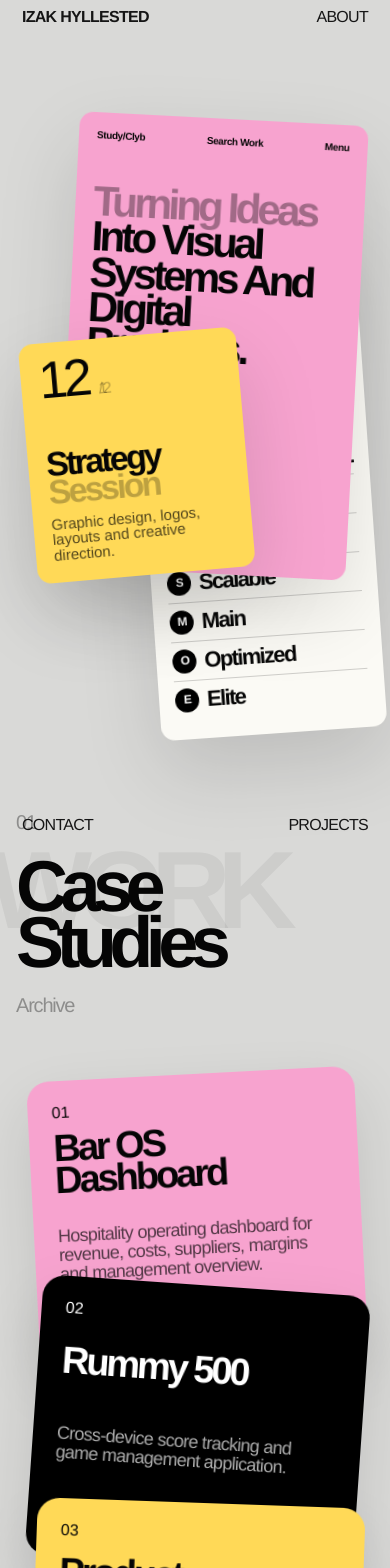
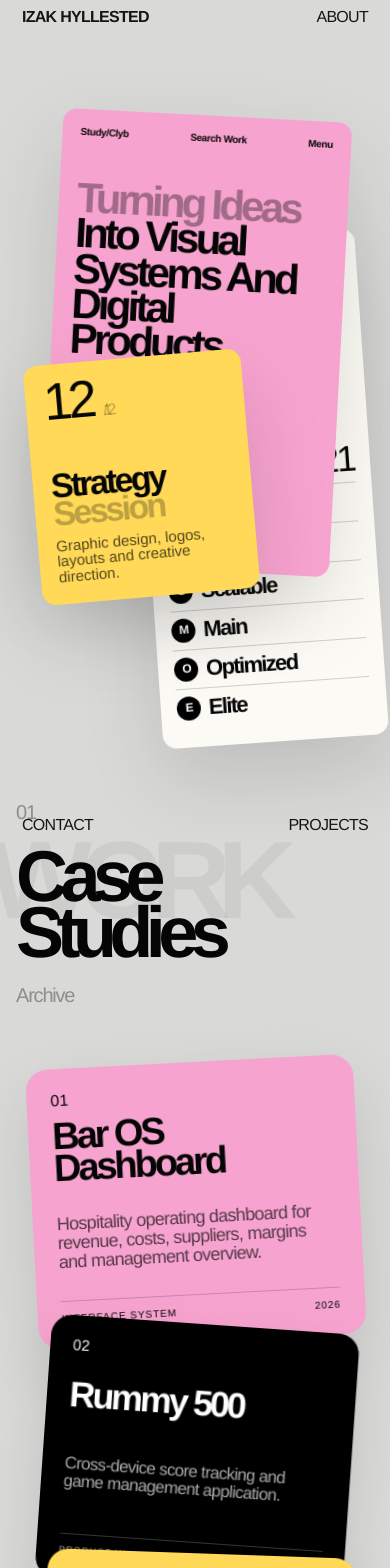
Before and after one commit to izakjonathan/port2, a Next.js app: page / in a window 390 px wide. Shown: the top 1568 px of the page. Built offline with nearby package versions, Linux system fonts and the light colour scheme.

Commit message:
Replace project with latest ZIP build

```diff
--- a/app/globals.css
+++ b/app/globals.css
@@ -151,7 +151,7 @@ select {
   background: var(--pink);
   color: var(--black);
   z-index: 30;
-  transform: translateX(calc(-42% + var(--mx, 0px))) translateY(var(--my, 0px)) rotate(3deg) scale(var(--scale, 1));
+  transform: translateX(-42%) rotate(3deg);
 }
 
 .hero-card-meta {
@@ -187,7 +187,7 @@ select {
   background: var(--yellow);
   color: var(--black);
   z-index: 55;
-  transform: translate3d(var(--mx, 0px), var(--my, 0px), 0) rotate(-5deg) scale(var(--scale, 1));
+  transform: rotate(-5deg);
 }
 
 .strategy-count {
@@ -230,7 +230,7 @@ select {
   background: var(--white-card);
   color: var(--black);
   z-index: 18;
-  transform: translate3d(var(--mx, 0px), var(--my, 0px), 0) rotate(-4deg) scale(var(--scale, 1));
+  transform: rotate(-4deg);
 }
 
 .profile-dots {
@@ -421,7 +421,7 @@ select {
   top: 15px;
   width: 76vw;
   background: var(--pink);
-  transform: translate3d(var(--mx, 0px), var(--my, 0px), 0) rotate(-3deg) scale(var(--scale, 1));
+  transform: rotate(-3deg);
 }
 
 .project-card-2 {
@@ -430,7 +430,7 @@ select {
   width: 76vw;
   background: #000;
   color: #fff;
-  transform: translate3d(var(--mx, 0px), var(--my, 0px), 0) rotate(4deg) scale(var(--scale, 1));
+  transform: rotate(4deg);
 }
 
 .project-card-2 h3,
@@ -454,7 +454,7 @@ select {
   top: 440px;
   width: 76vw;
   background: var(--yellow);
-  transform: translate3d(var(--mx, 0px), var(--my, 0px), 0) rotate(2deg) scale(var(--scale, 1));
+  transform: rotate(2deg);
 }
 
 .project-card-4 {
@@ -462,7 +462,7 @@ select {
   top: 655px;
   width: 76vw;
   background: var(--orange);
-  transform: translate3d(var(--mx, 0px), var(--my, 0px), 0) rotate(-2deg) scale(var(--scale, 1));
+  transform: rotate(-2deg);
 }
 
 .project-card-5 {
@@ -860,7 +860,7 @@ select {
     width: 74vw;
     min-height: 455px;
     padding: 18px 18px 34px;
-    transform: translateX(calc(-42% + var(--mx, 0px))) translateY(var(--my, 0px)) rotate(3deg) scale(var(--scale, 1));
+    transform: translateX(-42%) rotate(3deg);
   }
 
   .hero-card-meta {
@@ -995,96 +995,238 @@ select {
 }
 
 
+
+
 /* =====================================================
-   V20 MOTION RESET
-   Built from clean V12 baseline. No stacked old animation blocks.
-   Animation variables are integrated into the real layout transforms.
+   PHASE 2 MOBILE TOUCH MOTION SYSTEM
+   Extends Phase 1:
+   - sticky-feeling project stack motion
+   - animated background ambience
+   - scroll-reactive menu behavior
+   - text/section reveals
+   - keeps mobile card centering and tap/drag behavior
    ===================================================== */
+
+:root{
+  --motion-ease:cubic-bezier(.16,1,.3,1);
+  --motion-speed:360ms;
+  --ambient-x:0;
+  --ambient-y:0;
+}
+
+html,
+body{
+  overflow-x:hidden !important;
+}
+
+body::before{
+  content:"";
+  position:fixed;
+  inset:-25%;
+  z-index:0;
+  pointer-events:none;
+  background:
+    radial-gradient(circle at calc(42% + var(--ambient-x) * 9%) calc(24% + var(--ambient-y) * 8%), rgba(255,255,255,.26), transparent 28%),
+    radial-gradient(circle at calc(20% + var(--ambient-y) * 8%) 54%, rgba(247,163,207,.18), transparent 30%),
+    radial-gradient(circle at calc(82% + var(--ambient-x) * -10%) 70%, rgba(255,222,92,.18), transparent 34%);
+  filter:blur(16px);
+  opacity:.72;
+  transform:translate3d(calc(var(--ambient-x) * 18px), calc(var(--ambient-y) * 18px),0);
+}
+
+.site-home{
+  position:relative;
+  z-index:1;
+}
+
+.fixed-menu{
+  z-index:10000 !important;
+  transition:
+    opacity 280ms var(--motion-ease),
+    transform 280ms var(--motion-ease),
+    filter 280ms var(--motion-ease) !important;
+}
+
+.fixed-menu-inner{
+  padding-left:22px !important;
+  padding-right:22px !important;
+}
+
+.fixed-menu.is-scroll-down{
+  opacity:.62;
+  filter:blur(.2px);
+}
+
+.fixed-menu-header.is-scroll-down{
+  transform:translateY(-8px) scale(.985) !important;
+}
+
+.fixed-menu-footer.is-scroll-down{
+  transform:translateY(8px) scale(.985) !important;
+}
 
 .hero-card,
 .project-card,
 .service-card{
   z-index:var(--z, auto) !important;
   cursor:pointer;
-  touch-action:manipulation;
+  touch-action:pan-y;
   transition:
-    transform 420ms cubic-bezier(.16,1,.3,1),
-    box-shadow 420ms cubic-bezier(.16,1,.3,1),
-    filter 420ms cubic-bezier(.16,1,.3,1),
-    opacity 420ms cubic-bezier(.16,1,.3,1);
+    transform var(--motion-speed) var(--motion-ease),
+    box-shadow var(--motion-speed) var(--motion-ease),
+    filter var(--motion-speed) var(--motion-ease),
+    opacity var(--motion-speed) var(--motion-ease);
   will-change:transform;
+}
+
+.hero-card.is-touching,
+.project-card.is-touching,
+.service-card.is-touching{
+  --touch-scale:.985;
+}
+
+.hero-card.is-dragging,
+.project-card.is-dragging,
+.service-card.is-dragging{
+  transition:
+    box-shadow 160ms var(--motion-ease),
+    filter 160ms var(--motion-ease),
+    opacity 160ms var(--motion-ease);
 }
 
 .hero-card.is-front,
 .project-card.is-front,
 .service-card.is-front{
-  --scale:1.035;
-  box-shadow:0 48px 130px rgba(0,0,0,.28) !important;
-  filter:saturate(1.08) contrast(1.03);
+  --front-scale:1.035;
+  box-shadow:0 50px 135px rgba(0,0,0,.29) !important;
+  filter:saturate(1.1) contrast(1.03);
 }
 
 [data-reveal]{
   opacity:0;
+  filter:blur(8px);
 }
 
 .motion-ready [data-reveal]{
-  animation:revealV20 620ms cubic-bezier(.16,1,.3,1) forwards;
-  animation-delay:var(--delay,0ms);
+  animation:phase2Reveal 660ms var(--motion-ease) forwards;
+  animation-delay:var(--reveal-delay,0ms);
 }
 
-/* Mobile: one centered composition source of truth */
-@media (max-width:900px){
-  html,
-  body{
-    overflow-x:hidden !important;
+.motion-ready [data-reveal].is-visible{
+  opacity:1;
+}
+
+/* Text motion */
+.section-heading,
+.background-word,
+.hero-title,
+.about-copy{
+  transform:translate3d(0, calc((1 - var(--stack-progress, 1)) * 8px), 0);
+}
+
+.background-word{
+  animation:phase2WordDrift 8s ease-in-out infinite alternate;
+}
+
+/* Desktop/tablet composition with motion variables */
+.hero-card-main{
+  transform:
+    translateX(calc(-42% + var(--float-x,0px) + var(--drag-x,0px)))
+    translateY(calc(var(--float-y,0px) + var(--drag-y,0px)))
+    rotate(3deg)
+    scale(var(--touch-scale, var(--front-scale, 1))) !important;
+}
+
+.hero-card-strategy{
+  transform:
+    translateX(calc(var(--float-x,0px) + var(--drag-x,0px)))
+    translateY(calc(var(--float-y,0px) + var(--drag-y,0px)))
+    rotate(-5deg)
+    scale(var(--touch-scale, var(--front-scale, 1))) !important;
+}
+
+.hero-card-profile{
+  transform:
+    translateX(calc(var(--float-x,0px) + var(--drag-x,0px)))
+    translateY(calc(var(--float-y,0px) + var(--drag-y,0px)))
+    rotate(-4deg)
+    scale(var(--touch-scale, var(--front-scale, 1))) !important;
+}
+
+/* MOBILE: centered, touchscreen-first composition */
+@media(max-width:900px){
+  :root{
+    --menu-size:16px;
+    --menu-x:22px;
+    --type-hero:42px;
+    --type-section:72px;
+    --type-card:38px;
+    --type-body:18px;
+    --page-x:16px;
   }
 
   .home-hero{
+    min-height:840px !important;
     overflow:hidden !important;
-    min-height:850px !important;
+    width:100vw !important;
+    max-width:100vw !important;
   }
 
   .hero-card-main{
+    top:112px !important;
     left:50% !important;
     right:auto !important;
-    top:112px !important;
     width:74vw !important;
+    max-width:330px !important;
     min-height:455px !important;
+    padding:18px 18px 34px !important;
     transform:
-      translateX(calc(-45% + var(--mx, 0px)))
-      translateY(var(--my, 0px))
+      translateX(calc(-50% + var(--float-x,0px) + var(--drag-x,0px)))
+      translateY(calc(var(--float-y,0px) + var(--drag-y,0px)))
       rotate(3deg)
-      scale(var(--scale, 1)) !important;
+      scale(var(--touch-scale, var(--front-scale, 1))) !important;
   }
 
   .hero-card-strategy{
+    top:350px !important;
     left:50% !important;
     right:auto !important;
-    top:330px !important;
     width:56vw !important;
+    max-width:245px !important;
     min-height:225px !important;
+    padding:18px !important;
     transform:
-      translateX(calc(-78% + var(--mx, 0px)))
-      translateY(var(--my, 0px))
+      translateX(calc(-76% + var(--float-x,0px) + var(--drag-x,0px)))
+      translateY(calc(var(--float-y,0px) + var(--drag-y,0px)))
       rotate(-5deg)
-      scale(var(--scale, 1)) !important;
+      scale(var(--touch-scale, var(--front-scale, 1))) !important;
   }
 
   .hero-card-profile{
+    top:235px !important;
     left:50% !important;
     right:auto !important;
-    top:230px !important;
     width:58vw !important;
+    max-width:250px !important;
     min-height:370px !important;
+    padding:20px 16px !important;
+    z-index:14;
     transform:
-      translateX(calc(-22% + var(--mx, 0px)))
-      translateY(var(--my, 0px))
+      translateX(calc(-22% + var(--float-x,0px) + var(--drag-x,0px)))
+      translateY(calc(var(--float-y,0px) + var(--drag-y,0px)))
       rotate(-4deg)
-      scale(var(--scale, 1)) !important;
+      scale(var(--touch-scale, var(--front-scale, 1))) !important;
   }
 
+  .hero-card.is-front{
+    --front-scale:1.028;
+  }
+
+  /* Sticky-feeling project stack */
   .project-card-stage{
-    min-height:1180px !important;
+    min-height:1260px !important;
+    perspective:1000px;
+    transform-style:preserve-3d;
   }
 
   .project-card{
@@ -1092,42 +1234,74 @@ select {
     right:auto !important;
     width:84vw !important;
     max-width:360px !important;
+    opacity:var(--stack-opacity, 1);
+    transform:
+      translateX(calc(-50% + var(--float-x,0px) + var(--drag-x,0px)))
+      translateY(calc(var(--stack-y,0px) + var(--float-y,0px) + var(--drag-y,0px)))
+      rotate(var(--card-r,0deg))
+      scale(calc(var(--stack-scale,1) * var(--touch-scale, var(--front-scale, 1)))) !important;
   }
 
-  .project-card-1{
-    top:10px !important;
-    transform:translateX(calc(-50% + var(--mx,0px))) translateY(var(--my,0px)) rotate(-3deg) scale(var(--scale,1)) !important;
+  .project-card-1{top:10px !important; --card-r:-3deg;}
+  .project-card-2{top:235px !important; --card-r:4deg;}
+  .project-card-3{top:460px !important; --card-r:2deg;}
+  .project-card-4{top:685px !important; --card-r:-2deg;}
+  .project-card-5{top:910px !important; --card-r:3deg;}
+
+  .service-card-stage{
+    min-height:960px !important;
   }
 
-  .project-card-2{
-    top:220px !important;
-    transform:translateX(calc(-50% + var(--mx,0px))) translateY(var(--my,0px)) rotate(4deg) scale(var(--scale,1)) !important;
+  .service-card{
+    left:50% !important;
+    right:auto !important;
+    width:84vw !important;
+    max-width:360px !important;
+    transform:
+      translateX(calc(-50% + var(--float-x,0px) + var(--drag-x,0px)))
+      translateY(calc(var(--float-y,0px) + var(--drag-y,0px)))
+      rotate(var(--card-r,0deg))
+      scale(var(--touch-scale, var(--front-scale, 1))) !important;
   }
 
-  .project-card-3{
-    top:440px !important;
-    transform:translateX(calc(-50% + var(--mx,0px))) translateY(var(--my,0px)) rotate(2deg) scale(var(--scale,1)) !important;
-  }
-
-  .project-card-4{
-    top:660px !important;
-    transform:translateX(calc(-50% + var(--mx,0px))) translateY(var(--my,0px)) rotate(-2deg) scale(var(--scale,1)) !important;
-  }
-
-  .project-card-5{
-    top:880px !important;
-    transform:translateX(calc(-50% + var(--mx,0px))) translateY(var(--my,0px)) rotate(3deg) scale(var(--scale,1)) !important;
-  }
+  .service-card-graphic{top:0 !important; --card-r:-4deg;}
+  .service-card-web{top:210px !important; --card-r:3deg;}
+  .service-card-dev{top:430px !important; --card-r:-3deg;}
+  .service-card-editorial{top:650px !important; --card-r:2deg;}
 }
 
-@keyframes revealV20{
+/* Desktop/fallback rotation variables */
+.project-card-1,
+.service-card-graphic{--card-r:-3deg;}
+.project-card-2,
+.service-card-web{--card-r:4deg;}
+.project-card-3,
+.service-card-dev{--card-r:2deg;}
+.project-card-4{--card-r:-2deg;}
+.project-card-5,
+.service-card-editorial{--card-r:3deg;}
+
+@keyframes phase2Reveal{
   from{
     opacity:0;
     filter:blur(8px);
+    transform:translateY(18px);
   }
   to{
     opacity:1;
     filter:blur(0);
+    transform:translateY(0);
+  }
+}
+
+@keyframes phase2WordDrift{
+  from{
+    letter-spacing:-.13em;
+    opacity:.36;
+  }
+  to{
+    letter-spacing:-.08em;
+    opacity:.52;
   }
 }
 
--- a/app/page.js
+++ b/app/page.js
@@ -11,61 +11,160 @@ export default function Home() {
   useEffect(() => {
     const cards = Array.from(document.querySelectorAll("[data-card-layer]"));
     const revealItems = Array.from(document.querySelectorAll("[data-reveal]"));
+    const projectStack = document.querySelector("[data-project-stack]");
+    const menuNodes = Array.from(document.querySelectorAll(".fixed-menu"));
 
+    let currentDrag = null;
     let raf = 0;
     let running = true;
     let scrollY = window.scrollY;
-    let pointerX = window.innerWidth / 2;
-    let pointerY = window.innerHeight / 2;
+    let lastScrollY = window.scrollY;
+    let scrollDirection = "up";
+    let lastTapTime = 0;
 
-    const bringToFront = (card) => {
+    const resetCardLayer = () => {
       cards.forEach((item, index) => {
         item.classList.remove("is-front");
         item.style.setProperty("--z", String(Number(item.dataset.baseZ || index + 1)));
       });
+    };
 
+    const bringToFront = (card) => {
+      resetCardLayer();
       card.classList.add("is-front");
       card.style.setProperty("--z", "900");
       activeCardRef.current = card;
     };
 
+    const snapBack = (card) => {
+      card.classList.remove("is-dragging");
+      card.style.setProperty("--drag-x", "0px");
+      card.style.setProperty("--drag-y", "0px");
+    };
+
+    const updateProjectStack = () => {
+      if (!projectStack) return;
+
+      const rect = projectStack.getBoundingClientRect();
+      const viewport = window.innerHeight;
+      const raw = (viewport * 0.72 - rect.top) / Math.max(rect.height - viewport * 0.4, 1);
+      const progress = Math.max(0, Math.min(1, raw));
+
+      projectStack.style.setProperty("--stack-progress", progress.toFixed(4));
+
+      const projectCards = Array.from(projectStack.querySelectorAll("[data-stack-card]"));
+      projectCards.forEach((card, index) => {
+        const count = Math.max(projectCards.length - 1, 1);
+        const local = Math.max(0, Math.min(1, progress * count - index + 1));
+        const stackY = (1 - local) * (22 + index * 4);
+        const stackScale = 0.94 + local * 0.06;
+        const stackOpacity = 0.55 + local * 0.45;
+
+        card.style.setProperty("--stack-y", `${stackY.toFixed(2)}px`);
+        card.style.setProperty("--stack-scale", stackScale.toFixed(3));
+        card.style.setProperty("--stack-opacity", stackOpacity.toFixed(3));
+      });
+    };
+
+    const updateMenuState = () => {
+      const isDown = scrollDirection === "down" && scrollY > 70;
+      menuNodes.forEach((menu) => {
+        menu.classList.toggle("is-scroll-down", isDown);
+        menu.classList.toggle("is-scroll-up", !isDown);
+      });
+    };
+
     const frame = (time) => {
       if (!running) return;
 
-      const centerX = window.innerWidth / 2;
-      const centerY = window.innerHeight / 2;
-      const mx = (pointerX - centerX) / centerX;
-      const my = (pointerY - centerY) / centerY;
-
       cards.forEach((card, index) => {
         const depth = Number(card.dataset.depth || 1);
-        const phase = Number(card.dataset.phase || index * 0.75);
-        const floatX = Math.cos(time / 1100 + phase) * depth * 3.5;
-        const floatY = Math.sin(time / 850 + phase) * depth * 7;
-        const pointerMoveX = mx * depth * 7;
-        const pointerMoveY = my * depth * 6;
-        const scrollMove = Math.max(-12, Math.min(12, scrollY * depth * -0.012));
+        const phase = Number(card.dataset.phase || index * 0.6);
+        const floatX = Math.cos(time / 1250 + phase) * depth * 2.8;
+        const floatY = Math.sin(time / 930 + phase) * depth * 6;
+        const scrollLift = Math.max(-10, Math.min(10, scrollY * depth * -0.01));
+        card.style.setProperty("--float-x", `${floatX.toFixed(2)}px`);
+        card.style.setProperty("--float-y", `${(floatY + scrollLift).toFixed(2)}px`);
+      });
 
-        card.style.setProperty("--mx", `${(floatX + pointerMoveX).toFixed(2)}px`);
-        card.style.setProperty("--my", `${(floatY + pointerMoveY + scrollMove).toFixed(2)}px`);
-      });
+      document.documentElement.style.setProperty("--ambient-y", `${Math.sin(time / 1800).toFixed(4)}`);
+      document.documentElement.style.setProperty("--ambient-x", `${Math.cos(time / 2100).toFixed(4)}`);
+
+      updateProjectStack();
+      updateMenuState();
 
       raf = requestAnimationFrame(frame);
     };
 
     cards.forEach((card, index) => {
       card.style.setProperty("--z", String(Number(card.dataset.baseZ || index + 1)));
+      card.style.setProperty("--drag-x", "0px");
+      card.style.setProperty("--drag-y", "0px");
 
       card.addEventListener("click", (event) => {
-        if (activeCardRef.current !== card) {
+        const isSameCard = activeCardRef.current === card;
+        const moved = card.dataset.didDrag === "true";
+
+        if (!isSameCard || moved) {
           event.preventDefault();
           event.stopPropagation();
           bringToFront(card);
+          card.dataset.didDrag = "false";
+          lastTapTime = Date.now();
+          return;
         }
+
+        const now = Date.now();
+        if (now - lastTapTime < 180) {
+          event.preventDefault();
+          event.stopPropagation();
+        }
+        lastTapTime = now;
       }, true);
 
-      card.addEventListener("pointerdown", () => {
-        if (activeCardRef.current !== card) bringToFront(card);
+      card.addEventListener("pointerdown", (event) => {
+        bringToFront(card);
+        currentDrag = {
+          card,
+          pointerId: event.pointerId,
+          startX: event.clientX,
+          startY: event.clientY,
+        };
+        card.dataset.didDrag = "false";
+        card.classList.add("is-touching");
+        try {
+          card.setPointerCapture(event.pointerId);
+        } catch {}
+      });
+
+      card.addEventListener("pointermove", (event) => {
+        if (!currentDrag || currentDrag.card !== card || currentDrag.pointerId !== event.pointerId) return;
+
+        const dx = event.clientX - currentDrag.startX;
+        const dy = event.clientY - currentDrag.startY;
+
+        if (Math.abs(dx) > 4 || Math.abs(dy) > 4) {
+          card.dataset.didDrag = "true";
+          card.classList.add("is-dragging");
+        }
+
+        const dragX = Math.max(-44, Math.min(44, dx * 0.34));
+        const dragY = Math.max(-36, Math.min(36, dy * 0.26));
+        card.style.setProperty("--drag-x", `${dragX.toFixed(2)}px`);
+        card.style.setProperty("--drag-y", `${dragY.toFixed(2)}px`);
+      });
+
+      card.addEventListener("pointerup", (event) => {
+        if (!currentDrag || currentDrag.card !== card || currentDrag.pointerId !== event.pointerId) return;
+        card.classList.remove("is-touching");
+        snapBack(card);
+        currentDrag = null;
+      });
+
+      card.addEventListener("pointercancel", () => {
+        card.classList.remove("is-touching");
+        snapBack(card);
+        currentDrag = null;
       });
     });
 
@@ -73,36 +172,31 @@ export default function Home() {
       entries.forEach((entry) => {
         if (entry.isIntersecting) entry.target.classList.add("is-visible");
       });
-    }, { threshold: 0.1 });
+    }, { threshold: 0.12, rootMargin: "0px 0px -6% 0px" });
 
     revealItems.forEach((item, index) => {
-      item.style.setProperty("--delay", `${index * 55}ms`);
+      item.style.setProperty("--reveal-delay", `${index * 58}ms`);
       observer.observe(item);
     });
 
     const onScroll = () => {
+      lastScrollY = scrollY;
       scrollY = window.scrollY;
-    };
-
-    const onPointerMove = (event) => {
-      pointerX = event.clientX;
-      pointerY = event.clientY;
+      scrollDirection = scrollY > lastScrollY ? "down" : "up";
     };
 
     window.addEventListener("scroll", onScroll, { passive: true });
-    window.addEventListener("pointermove", onPointerMove, { passive: true });
-
     document.body.classList.add("motion-ready");
     raf = requestAnimationFrame(frame);
 
     return () => {
       running = false;
       window.removeEventListener("scroll", onScroll);
-      window.removeEventListener("pointermove", onPointerMove);
       observer.disconnect();
       if (raf) cancelAnimationFrame(raf);
     };
   }, []);
+
 
   return (
     <main className="site-home">
@@ -155,20 +249,18 @@ export default function Home() {
       </section>
 
       <section className="work-section" data-reveal id="case-studies">
-        <div className="background-word">WORK</div>
-        <div className="section-heading">
+        <div className="background-word" data-reveal>WORK</div>
+        <div className="section-heading" data-reveal data-reveal>
           <span>01</span>
           <h2>Case Studies</h2>
           <Link href="/projects">Archive</Link>
         </div>
 
-        <div className="project-card-stage">
+        <div className="project-card-stage" data-project-stack>
           {projects.map((project, index) => (
             <Link
               href={`/projects/${project.slug}`}
-              className={`project-card project-card-${index + 1}`} data-card-layer data-base-z={90 + index} data-depth={0.65 + index * 0.12} data-phase={index * 0.8} data-reveal
-              key={project.slug}
-            >
+              className={`project-card project-card-${index + 1}`} data-card-layer data-stack-card data-base-z={90 + index} data-depth={0.68 + index * 0.12} data-phase={index * 0.75} data-reveal>
               <span>{String(index + 1).padStart(2, "0")}</span>
               <h3>{project.title}</h3>
               <p>{project.description}</p>
@@ -182,15 +274,15 @@ export default function Home() {
       </section>
 
       <section className="services-section" data-reveal id="services">
-        <div className="background-word">SERVICES</div>
-        <div className="section-heading">
+        <div className="background-word" data-reveal>SERVICES</div>
+        <div className="section-heading" data-reveal data-reveal>
           <span>02</span>
           <h2>Services</h2>
           <span>Objects</span>
         </div>
 
         <div className="service-card-stage">
-          <article className="service-card service-card-graphic" data-card-layer data-base-z="120" data-depth=".8" data-phase="0.2" data-reveal>
+          <article className="service-card service-card-graphic" data-card-layer data-base-z="120" data-depth=".85" data-phase="0.2" data-reveal>
             <span>01</span>
             <h3>Graphic Design</h3>
             <p>Logos, typography, menus, posters, print systems and visual identity.</p>
```
Also changed, not shown: BUILD_CHECK_PHASE_1.txt (added), BUILD_CHECK_PHASE_2.txt (added), BUILD_NOTES_PHASE_1_MOBILE_MOTION.txt (added), BUILD_NOTES_PHASE_2_MOBILE_MOTION.txt (added), BUILD_NOTES_V20_MOTION_RESET.txt (deleted).
